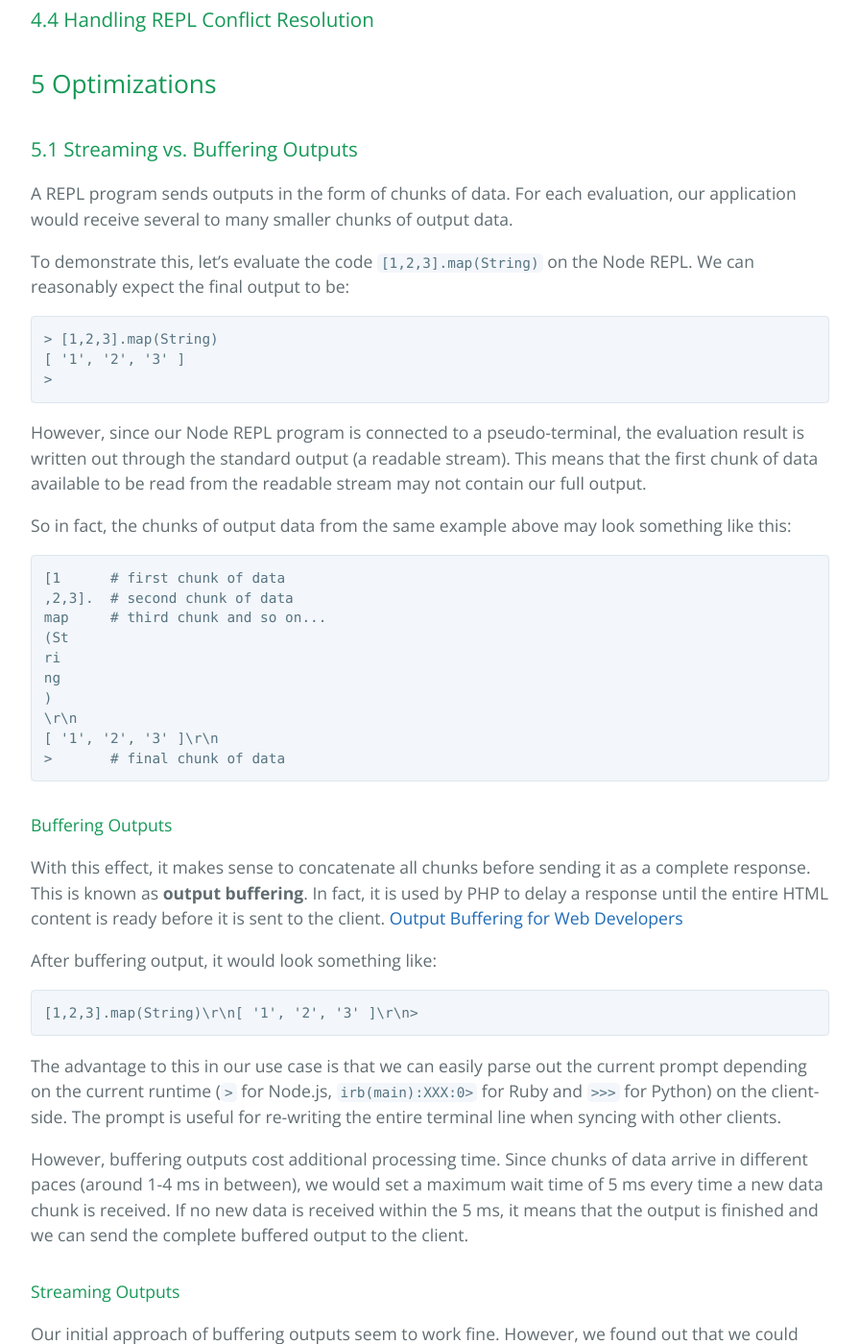
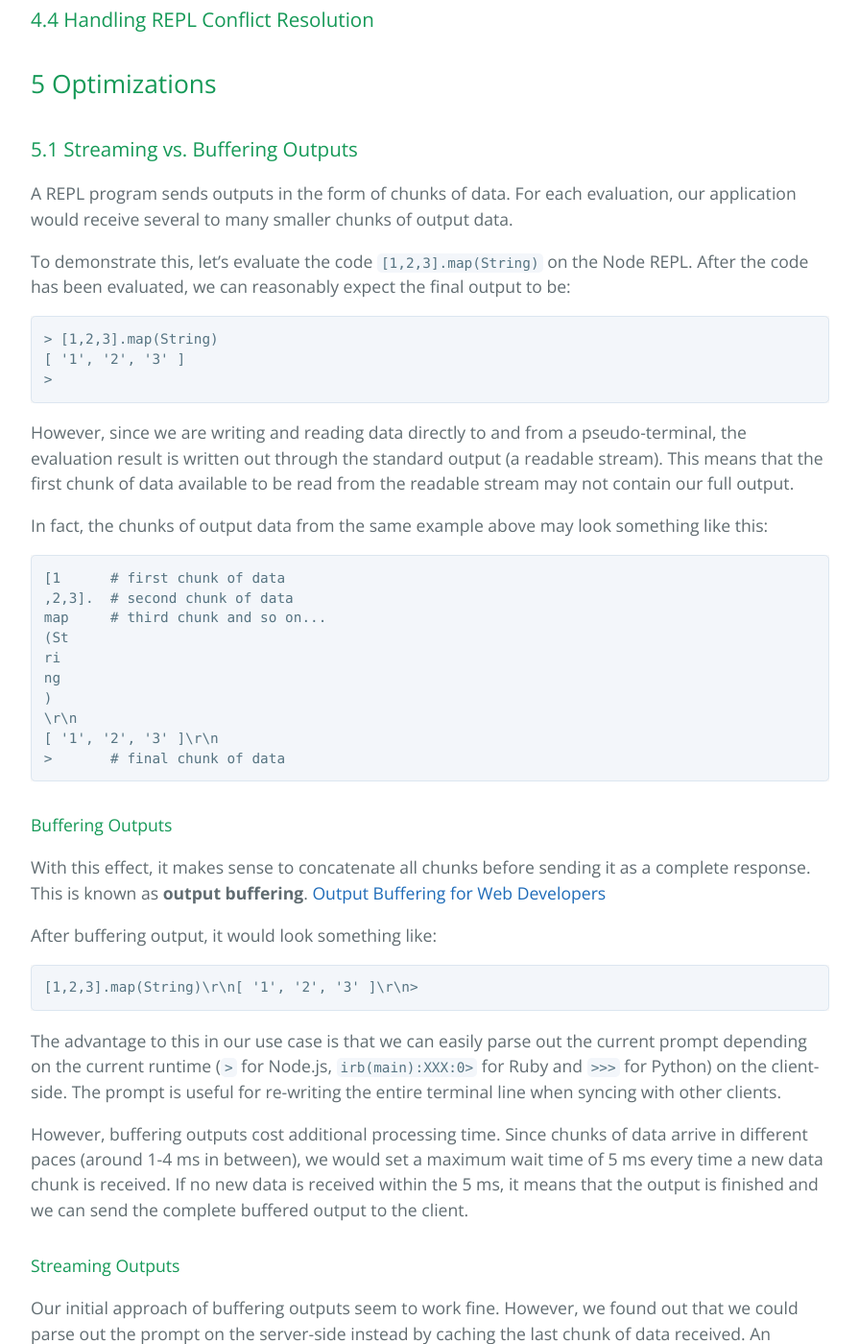
Before and after one commit to spacecraft-repl/spacecraft-repl.github.io, a Jekyll site: the page built from index.md, in a window 1280 px wide and 1400 px high, scrolled down 1712 px. Shown: the whole window at 96% size, without its empty margins (192-1087 px from the left). Built offline with Jekyll 4.4.1, drawn with Linux system fonts in a browser that asks for light colours; our own code applies the rules of GitHub Pages for plain Markdown files.

Commit message:
edits
Co-authored-by: YingCGooi <25574844+YingCGooi@users.noreply.github.com>
Co-authored-by: Julius <jrzerwick@gmail.com>
Co-authored-by: Nick Johnson <njohnson7@pm.me>

````diff
--- a/index.md
+++ b/index.md
@@ -42,7 +42,7 @@ In this case study, we'll detail our journey in building this project, the strat
 ### 5.1 Streaming vs. Buffering Outputs
 A REPL program sends outputs in the form of chunks of data. For each evaluation, our application would receive several to many smaller chunks of output data.
 
-To demonstrate this, let's evaluate the code `[1,2,3].map(String)` on the Node REPL. We can reasonably expect the final output to be:
+To demonstrate this, let's evaluate the code `[1,2,3].map(String)` on the Node REPL. After the code has been evaluated, we can reasonably expect the final output to be:
 
 ```
 > [1,2,3].map(String)
@@ -50,9 +50,9 @@ To demonstrate this, let's evaluate the code `[1,2,3].map(String)` on the Node R
 >
 ```
 
-However, since our Node REPL program is connected to a pseudo-terminal, the evaluation result is written out through the standard output (a readable stream). This means that the first chunk of data available to be read from the readable stream may not contain our full output.
+However, since we are writing and reading data directly to and from a pseudo-terminal, the evaluation result is written out through the standard output (a readable stream). This means that the first chunk of data available to be read from the readable stream may not contain our full output.
 
-So in fact, the chunks of output data from the same example above may look something like this:
+In fact, the chunks of output data from the same example above may look something like this:
 
 ```
 [1      # first chunk of data
@@ -68,8 +68,7 @@ ng
 ```
 
 #### Buffering Outputs
-With this effect, it makes sense to concatenate all chunks before sending it as a complete response. This is known as **output buffering**. In fact, it is used by PHP to delay a response until the entire HTML content is ready before it is sent to the client.
-[Output Buffering for Web Developers](http://web.archive.org/web/20101216035343/http://dev-tips.com/featured/output-buffering-for-web-developers-a-beginners-guide)
+With this effect, it makes sense to concatenate all chunks before sending it as a complete response. This is known as **output buffering**. [Output Buffering for Web Developers](http://web.archive.org/web/20101216035343/http://dev-tips.com/featured/output-buffering-for-web-developers-a-beginners-guide)
 
 After buffering output, it would look something like:
 
````
